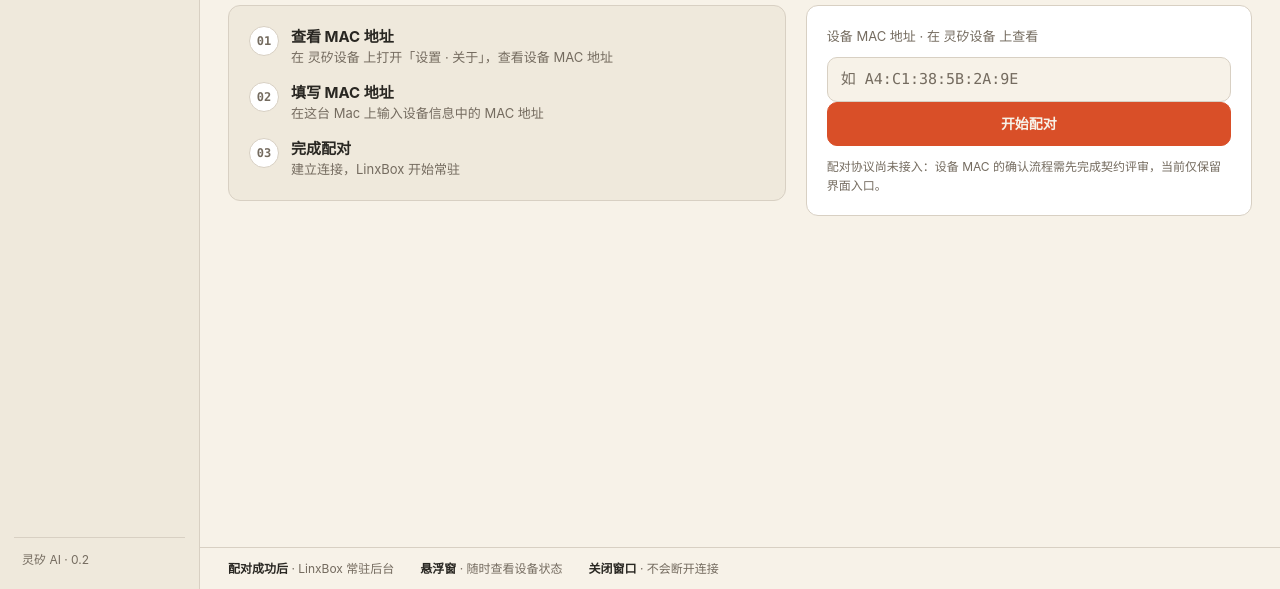
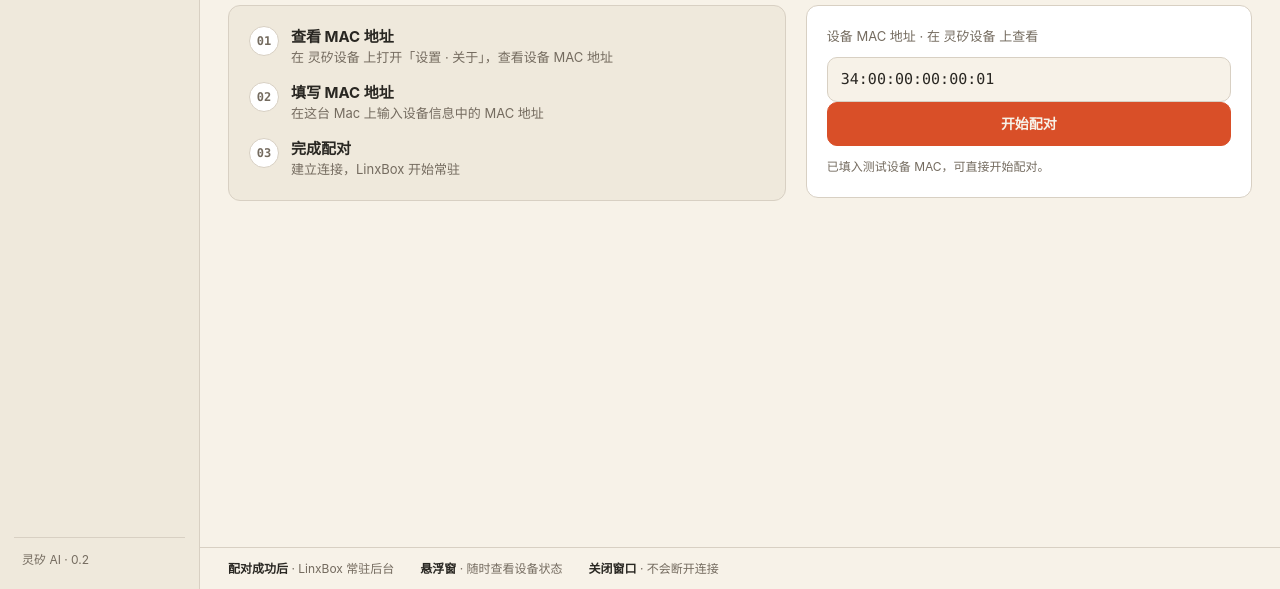
Before and after one commit to KevinHuo/LinxBox, a website with bundled scripts: page desktop/renderer/index.html in a window 1280 px wide. Shown: the part 211-800 px from the top of the page. Built offline with nearby package versions, Linux system fonts and the light colour scheme.

Commit message:
fix(desktop): 预填设备 MAC 地址

```diff
--- a/desktop/renderer/index.html
+++ b/desktop/renderer/index.html
@@ -112,6 +112,7 @@
                     autocomplete="off"
                     spellcheck="false"
                     maxlength="17"
+                    value="34:00:00:00:00:01"
                     placeholder="如 A4:C1:38:5B:2A:9E"
                     aria-label="设备 MAC 地址"
                   />
@@ -119,9 +120,7 @@
                 <button class="btn btn-primary" id="btn-start" type="button" style="width: 100%">
                   开始配对
                 </button>
-                <p class="card-note" id="pair-note">
-                  配对协议尚未接入：设备 MAC 的确认流程需先完成契约评审，当前仅保留界面入口。
-                </p>
+                <p class="card-note" id="pair-note">已填入测试设备 MAC，可直接开始配对。</p>
               </div>
             </div>
           </section>
```
